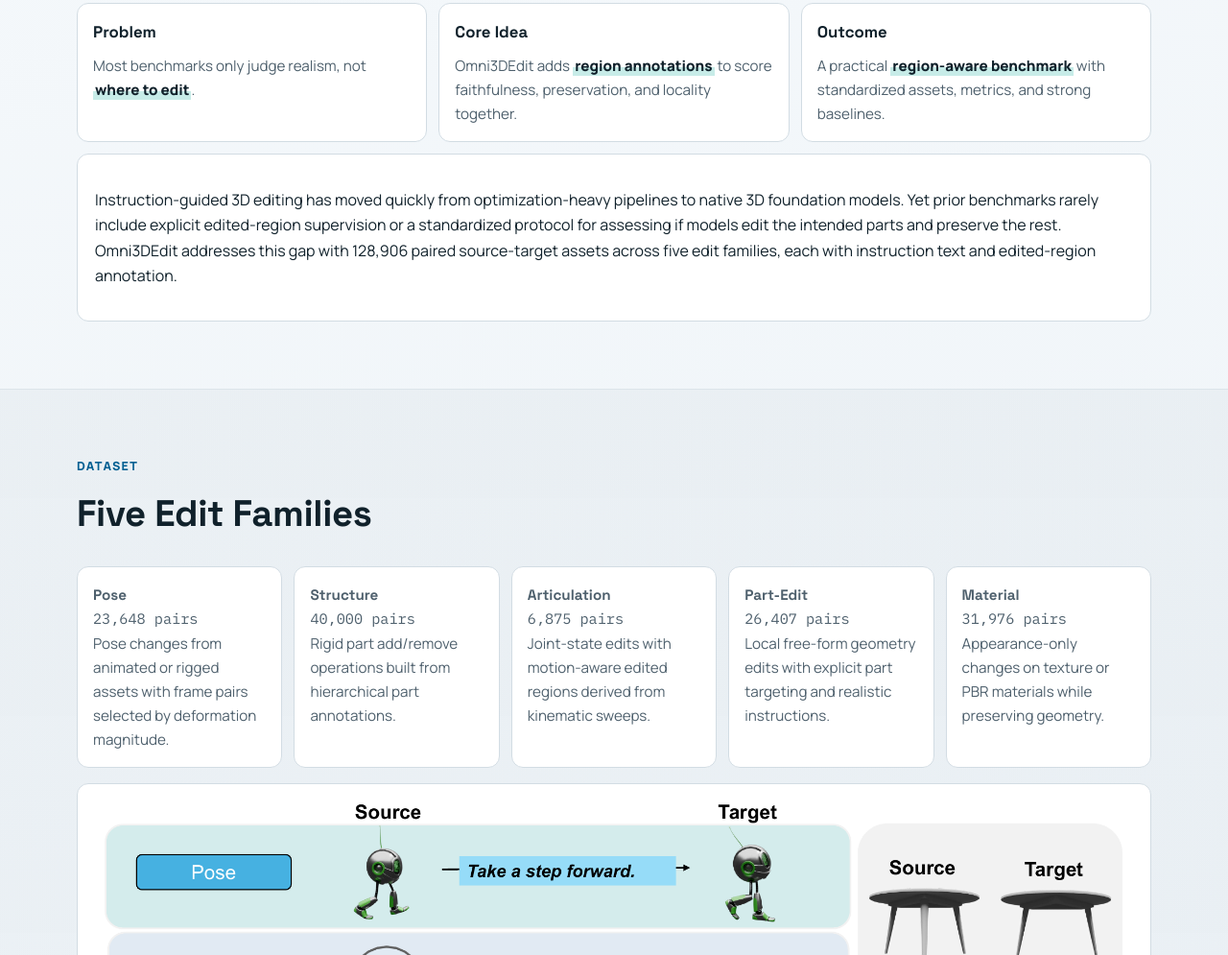
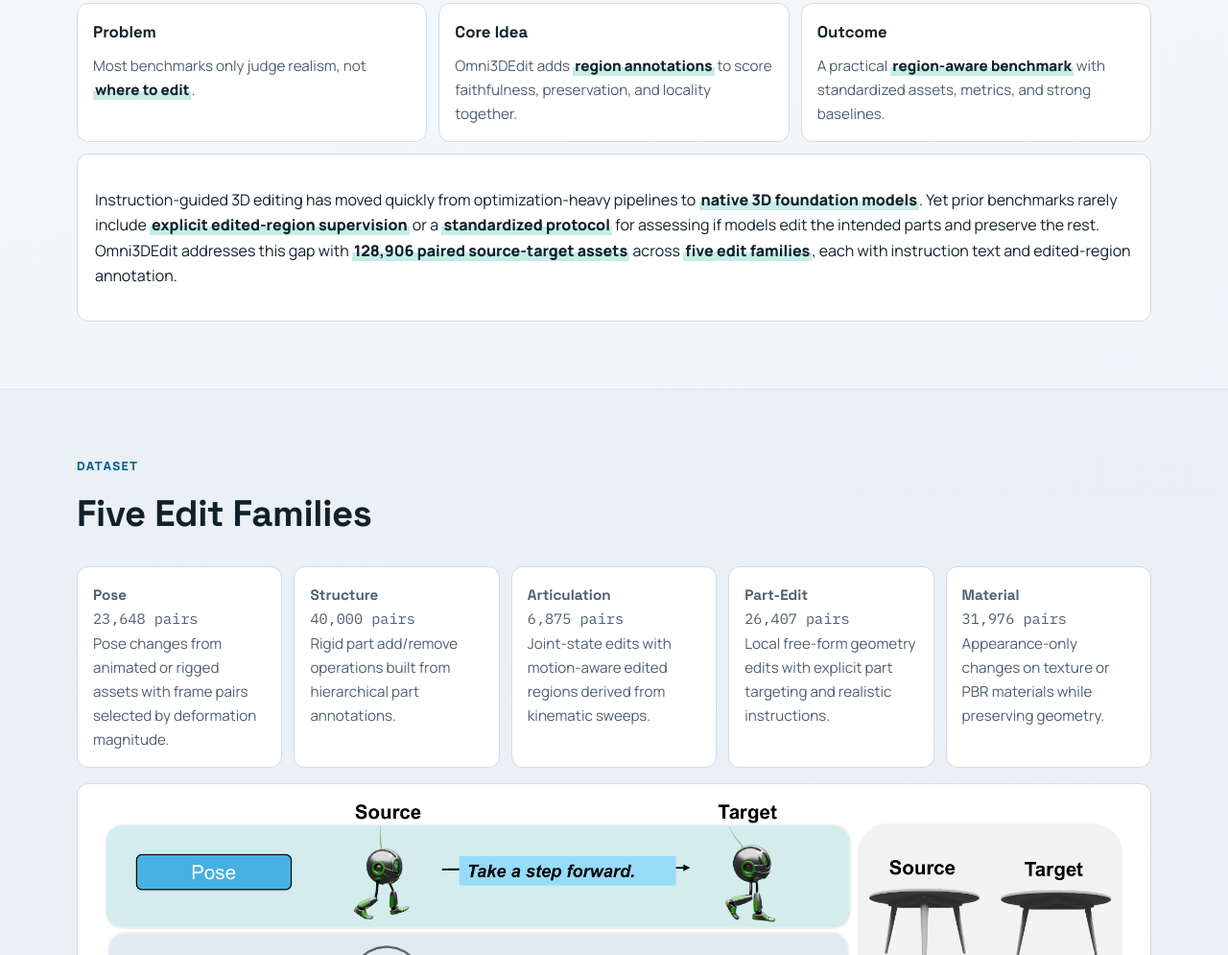
Before and after one commit to fanhongxing/Omni3DEdit, a plain HTML site: page index.html in a window 1280 px wide. Shown: the part 882-1877 px from the top of the page at 96% size. Drawn offline with nearby package versions, Linux system fonts and the light colour scheme; some icons are missing.

Commit message:
highlight

```diff
--- a/index.html
+++ b/index.html
@@ -120,7 +120,7 @@
                 </div>
                 <div class="abstract-block reveal">
                     <p>
-                        Instruction-guided 3D editing has moved quickly from optimization-heavy pipelines to native 3D foundation models. Yet prior benchmarks rarely include explicit edited-region supervision or a standardized protocol for assessing if models edit the intended parts and preserve the rest. Omni3DEdit addresses this gap with 128,906 paired source-target assets across five edit families, each with instruction text and edited-region annotation.
+                        Instruction-guided 3D editing has moved quickly from optimization-heavy pipelines to <strong class="key-emph">native 3D foundation models</strong>. Yet prior benchmarks rarely include <strong class="key-emph">explicit edited-region supervision</strong> or a <strong class="key-emph">standardized protocol</strong> for assessing if models edit the intended parts and preserve the rest. Omni3DEdit addresses this gap with <strong class="key-emph">128,906 paired source-target assets</strong> across <strong class="key-emph">five edit families</strong>, each with instruction text and edited-region annotation.
                     </p>
                 </div>
             </div>
```
Also changed, not shown: 1 other file.
